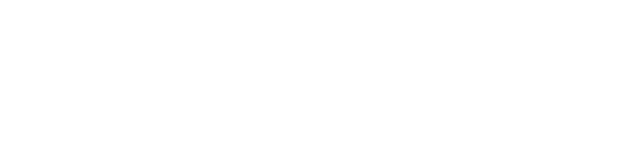
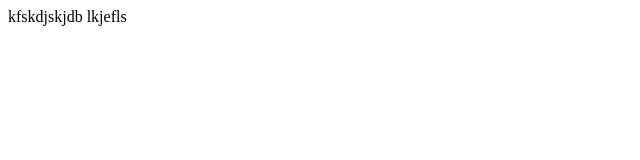
Before and after one commit to FayozH/dasturchi00023, a plain HTML site: page boot2.html in a window 1280 px wide. Shown: the whole page, without its empty margins (0-640 px from the left). Drawn offline with Linux system fonts and the light colour scheme.

Commit message:
uzgarish
changed add

```diff
--- a/boot2.html
+++ b/boot2.html
@@ -7,6 +7,7 @@
     <title>Document</title>
 </head>
 <body>
-
+    kfskdjskjdb
+    lkjefls
 </body>
 </html>
```
